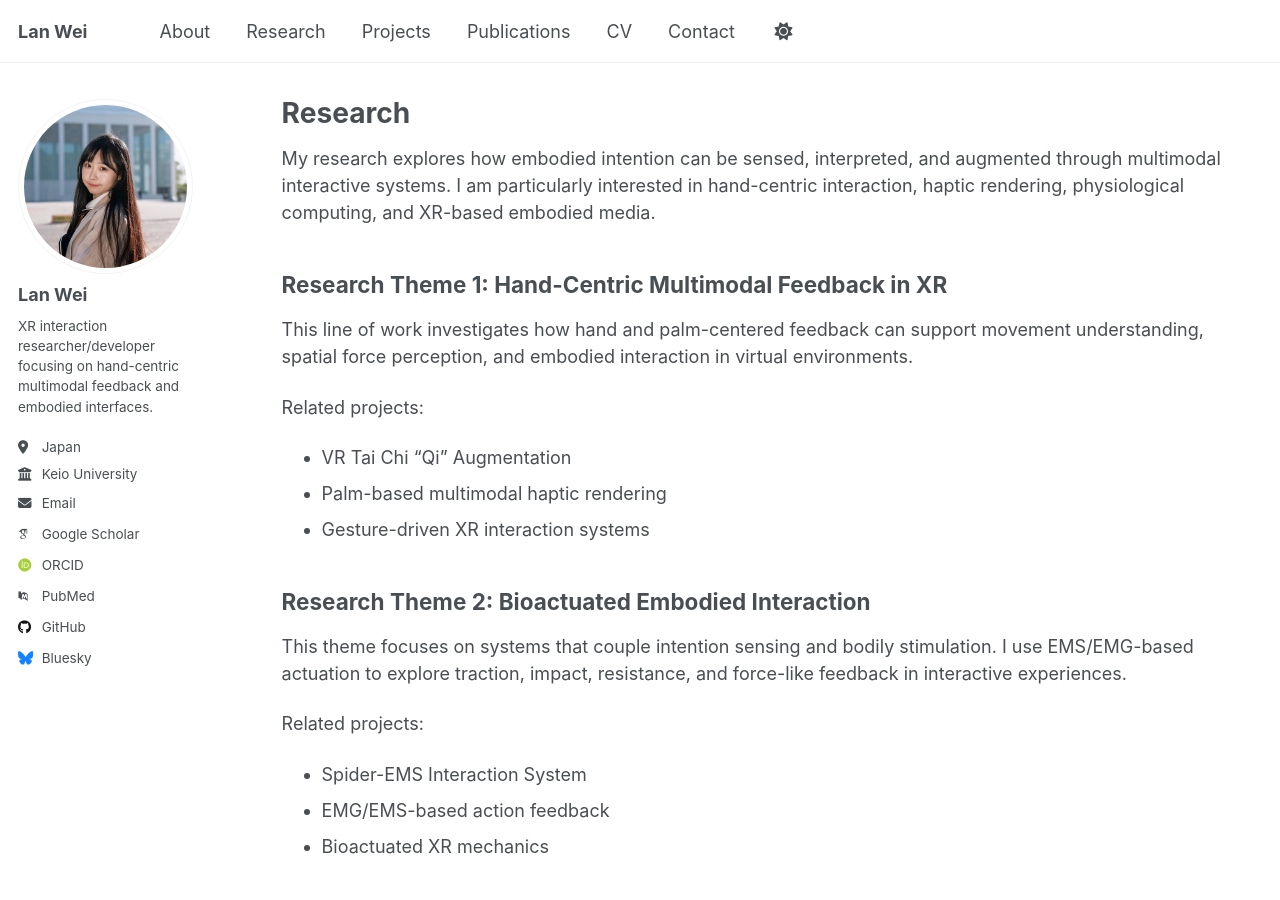
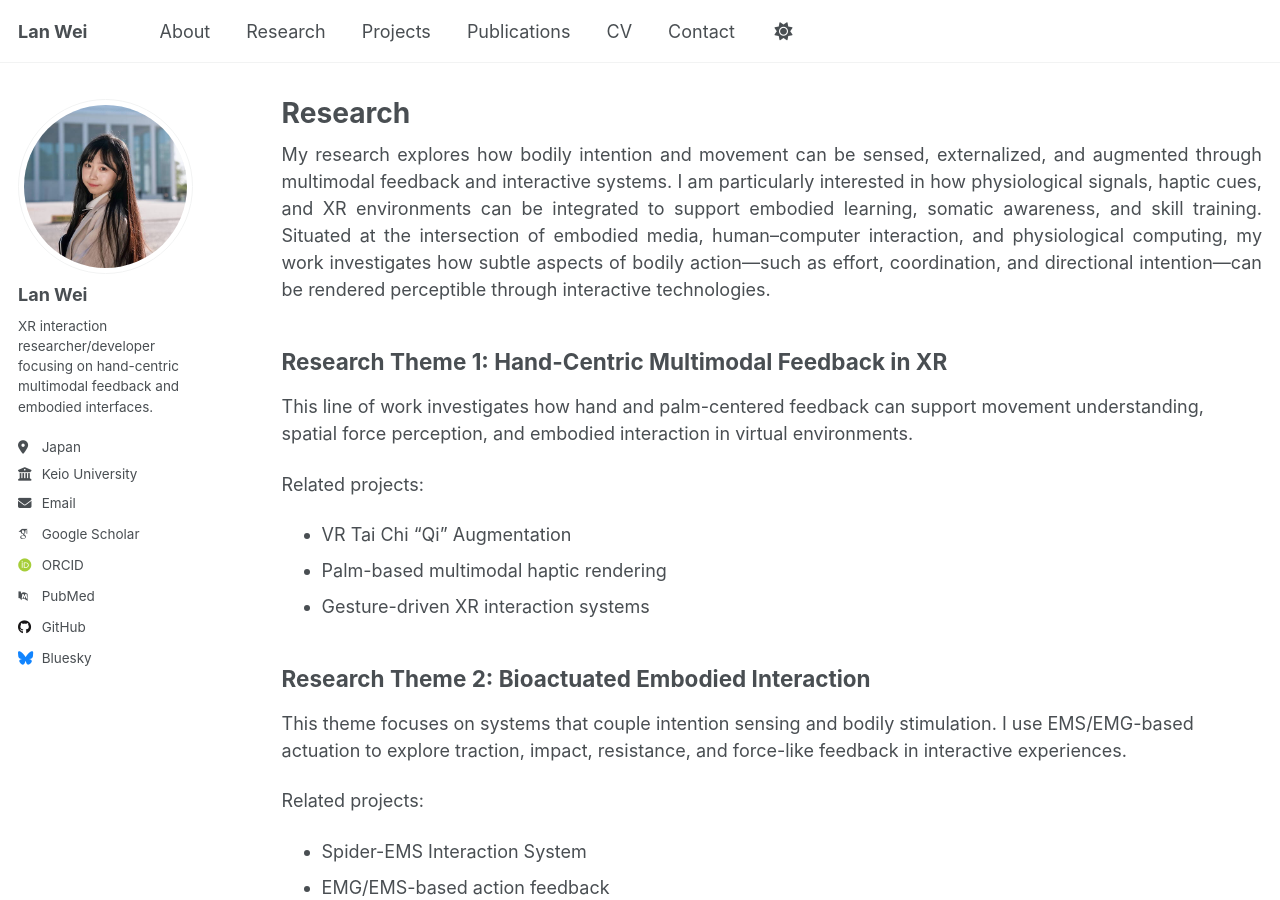
Before and after one commit to LanWei0421/LanWei0421.github.io, a Jekyll site: the page built from _pages/research.md, in a window 1280 px wide and 900 px high. Built offline with Jekyll 4.4.1, drawn with Linux system fonts in a browser that asks for light colours; some web fonts are replaced; a script that is not in the unit is left out.

Commit message:
Update research.md

```diff
--- a/_pages/research.md
+++ b/_pages/research.md
@@ -4,8 +4,11 @@ title: "Research"
 permalink: /research/
 author_profile: true
 ---
+<div style="text-align: justify;">
+My research explores how bodily intention and movement can be sensed, externalized, and augmented through multimodal feedback and interactive systems. I am particularly interested in how physiological signals, haptic cues, and XR environments can be integrated to support embodied learning, somatic awareness, and skill training.
 
-My research explores how embodied intention can be sensed, interpreted, and augmented through multimodal interactive systems. I am particularly interested in hand-centric interaction, haptic rendering, physiological computing, and XR-based embodied media.
+Situated at the intersection of embodied media, human–computer interaction, and physiological computing, my work investigates how subtle aspects of bodily action—such as effort, coordination, and directional intention—can be rendered perceptible through interactive technologies.
+</div>
 
 ## Research Theme 1: Hand-Centric Multimodal Feedback in XR
 This line of work investigates how hand and palm-centered feedback can support movement understanding, spatial force perception, and embodied interaction in virtual environments.
```
